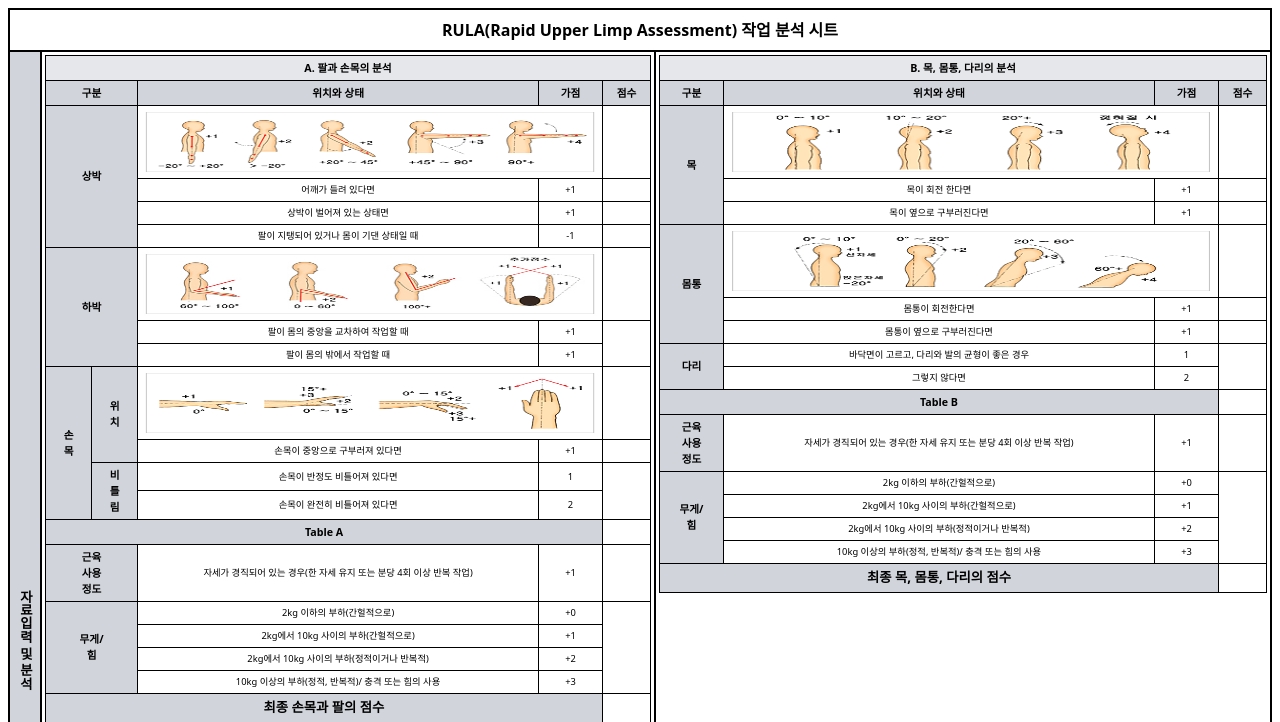
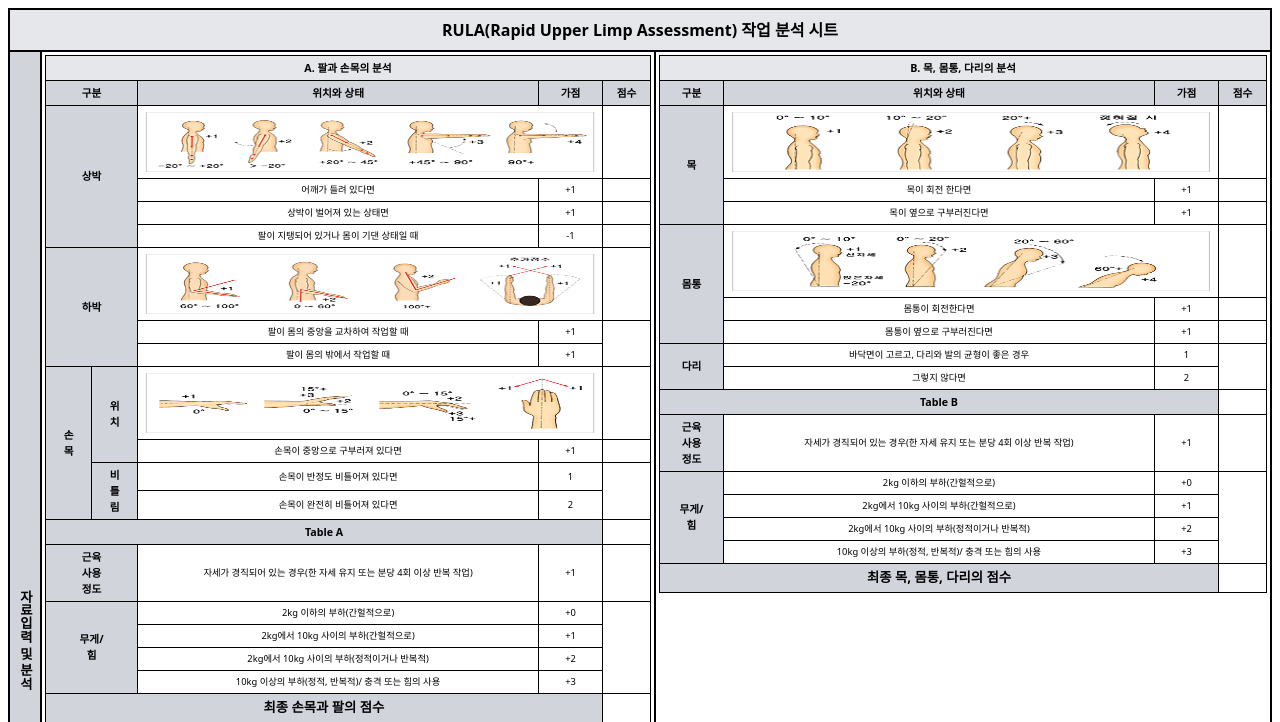
Before and after one commit to swish1995/Document-creator, a Python web app: template templates/_builtin/rula/rula.html in a window 1280 px wide. Shown: the top 722 px of the page. Run offline with Jinja, Linux system fonts and the light colour scheme; the template is opened without the code that fills it, so the values that code supplies are empty.

Commit message:
style: RULA 템플릿 헤더 배경색 추가

```diff
--- a/templates/_builtin/rula/rula.html
+++ b/templates/_builtin/rula/rula.html
@@ -32,7 +32,7 @@
     <div class="bg-white" style="padding: 8px;">
         <div class="w-full bg-white border-2 border-black">
             <!-- Header -->
-            <div class="border-b-2 border-black bg-white p-2 text-center">
+            <div class="border-b-2 border-black bg-gray-200 p-2 text-center">
                 <h1 class="font-bold text-[12pt]">RULA(Rapid Upper Limp Assessment) 작업 분석 시트</h1>
             </div>
 
```
